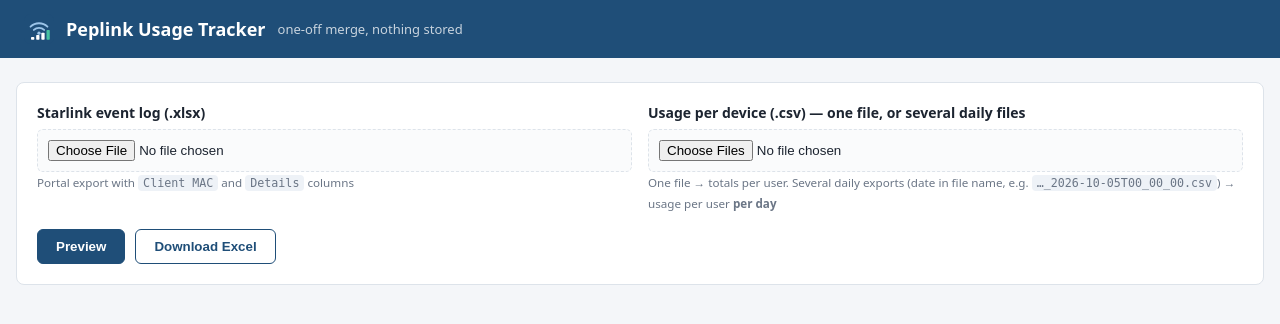
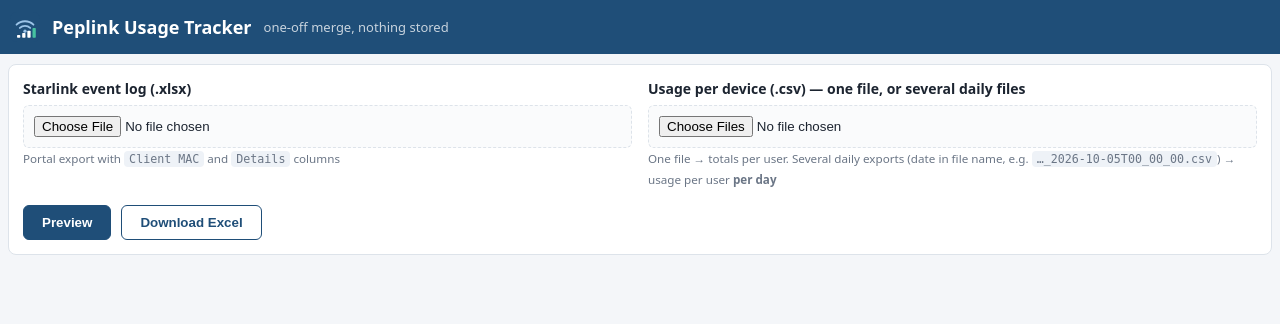
Before and after one commit to kamalck/peplink-usage-tracker-share, a Python web app: template app/templates/index.html in a window 1280 px wide. Shown: the top 324 px of the page. Run offline with Jinja, Linux system fonts and the light colour scheme; the template is opened without the code that fills it, so the values that code supplies are empty.

Commit message:
v1.5.3: much smaller page margins, align Sign out with nav links
UI only; no schema, config or compose change.

```diff
--- a/app/app.py
+++ b/app/app.py
@@ -5,7 +5,7 @@ from merge import merge, build_xlsx
 from daily import merge_daily, build_daily_xlsx, compute, compute_period
 import store
 
-VERSION = '1.5.2'
+VERSION = '1.5.3'
 
 
 def _secret_key():
--- a/app/templates/layout.html
+++ b/app/templates/layout.html
@@ -10,11 +10,11 @@
   :root{--bg:#f4f6f9;--card:#fff;--ink:#1c2430;--muted:#6b7686;--line:#dde3ea;--accent:#1F4E78;--accent2:#2e7bbf;--warn:#b7791f}
   *{box-sizing:border-box}
   body{margin:0;font:14px/1.45 system-ui,Segoe UI,Roboto,sans-serif;background:var(--bg);color:var(--ink)}
-  header{background:var(--accent);color:#fff;padding:14px 24px;display:flex;align-items:center;gap:12px}
+  header{background:var(--accent);color:#fff;padding:12px 10px;display:flex;align-items:center;gap:12px}
   header h1{margin:0;font-size:18px;font-weight:600}
   header span{opacity:.75;font-size:13px}
-  main{max-width:1400px;margin:24px auto;padding:0 16px}
-  .card{background:var(--card);border:1px solid var(--line);border-radius:8px;padding:20px;margin-bottom:20px}
+  main{max-width:none;margin:10px 0;padding:0 8px}
+  .card{background:var(--card);border:1px solid var(--line);border-radius:8px;padding:14px;margin-bottom:10px}
   .grid{display:grid;grid-template-columns:1fr 1fr;gap:16px}
   label{display:block;font-weight:600;margin-bottom:6px}
   small{color:var(--muted)}
@@ -43,7 +43,10 @@
 </style>
 
 <style>
-  nav{display:flex;gap:4px;margin-left:auto}
+  nav{display:flex;gap:4px;margin-left:auto;align-items:center}
+  nav form{display:flex;margin:0}
+  nav button.signout{background:transparent;border:0;border-radius:6px;color:#fff;opacity:.8;padding:6px 12px;font:inherit;font-weight:400;line-height:inherit;cursor:pointer}
+  nav button.signout:hover{background:rgba(255,255,255,.18);opacity:1}
   nav a{color:#fff;text-decoration:none;padding:6px 12px;border-radius:6px;opacity:.8}
   nav a.active,nav a:hover{background:rgba(255,255,255,.18);opacity:1}
   .row{display:flex;gap:12px;align-items:end;flex-wrap:wrap}
@@ -60,7 +63,7 @@
 <body>
 <header><img src="{{ url_for('static', filename='favicon.svg') }}" alt="" width="30" height="30"><h1>Peplink Usage Tracker</h1><span>{% block subtitle %}{% endblock %}</span>
 {% if session.get('auth') %}<nav><a href="{{ url_for('home') }}" class="{{ 'active' if nav=='import' }}">Import</a><a href="{{ url_for('report') }}" class="{{ 'active' if nav=='report' }}">Report</a><a href="{{ url_for('quick') }}" class="{{ 'active' if nav=='quick' }}">Quick merge</a>
-<form method="post" action="{{ url_for('logout') }}" style="margin:0"><input type="hidden" name="_csrf" value="{{ csrf_token() }}"><button style="background:transparent;border:0;color:#fff;opacity:.8;padding:6px 12px;font-weight:400">Sign out{% if session.get('user') %} ({{ session.get('user') }}){% endif %}</button></form></nav>{% endif %}</header>
+<form method="post" action="{{ url_for('logout') }}"><input type="hidden" name="_csrf" value="{{ csrf_token() }}"><button class="signout">Sign out{% if session.get('user') %} ({{ session.get('user') }}){% endif %}</button></form></nav>{% endif %}</header>
 <main>
 {% with msgs = get_flashed_messages() %}{% if msgs %}<ul class="msgs">{% for m in msgs %}<li class="{{ 'err' if 'ERROR' in m or 'skipped' in m or 'No ' in m }}">{{ m }}</li>{% endfor %}</ul>{% endif %}{% endwith %}
 {% block content %}{% endblock %}
```
Also changed, not shown: README.md.
